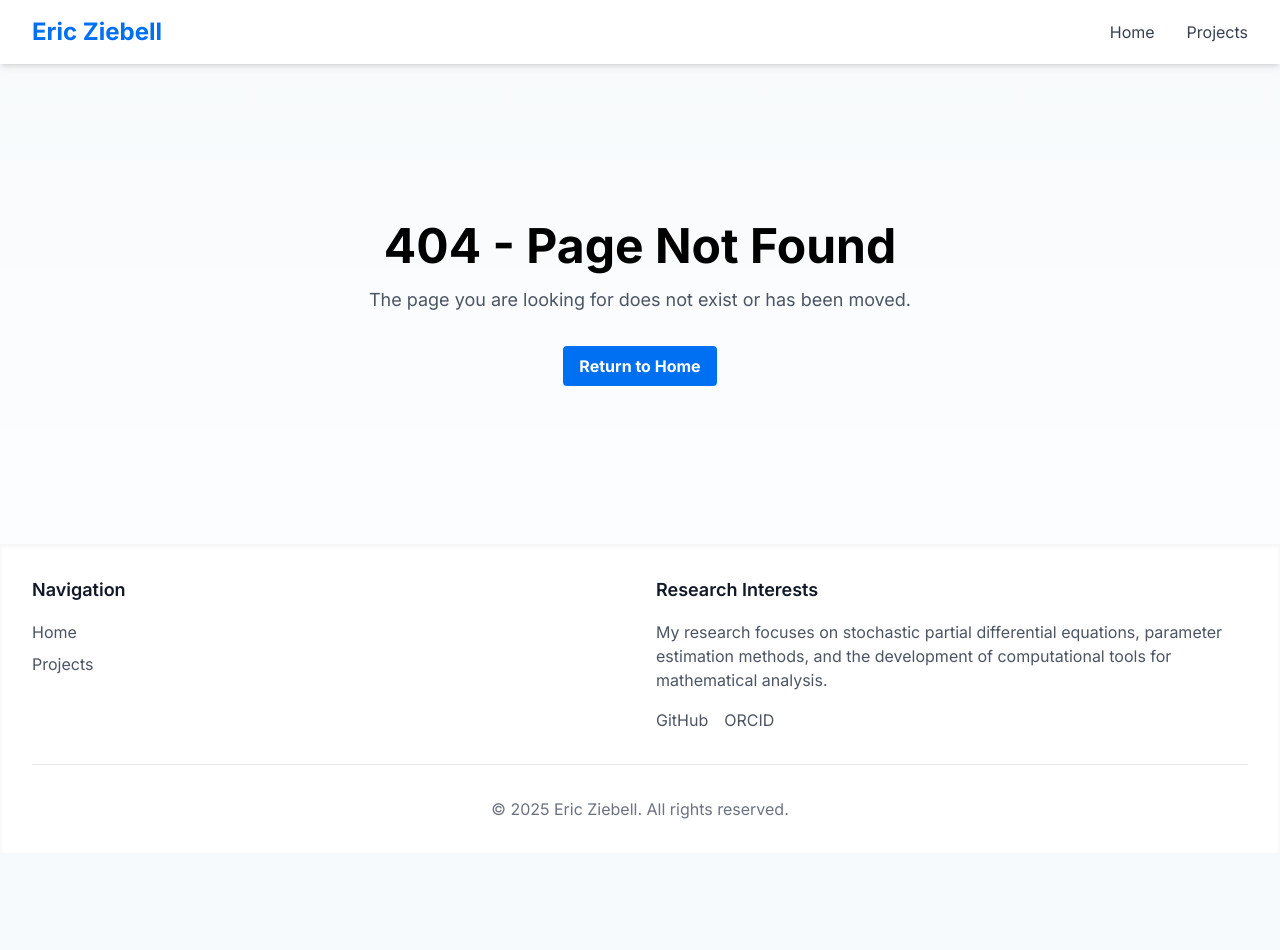
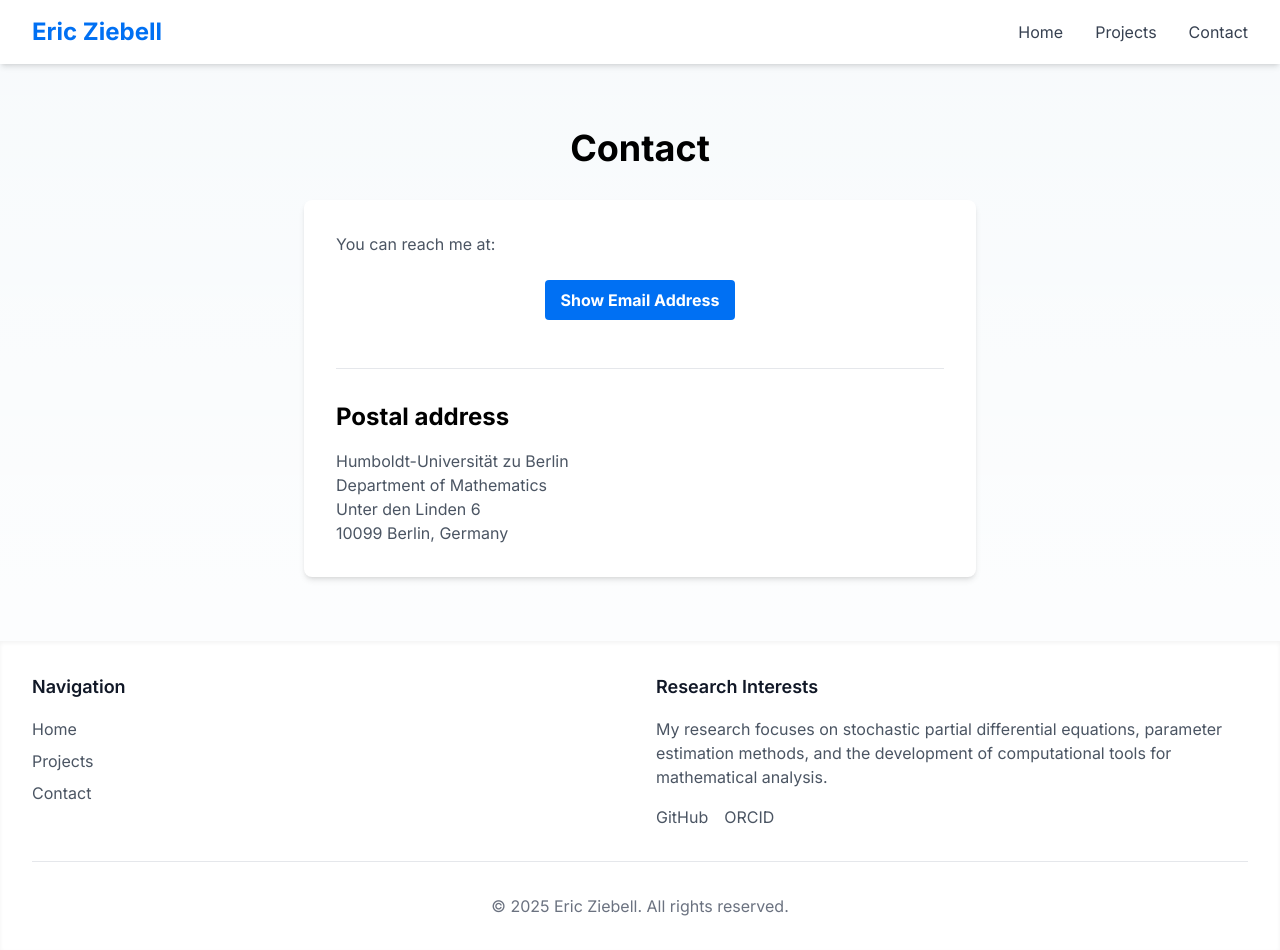
Before and after one commit to ziebelle/ziebelle.github.io, a Next.js app: page /contact in a window 1280 px wide. Before the commit this address had no page. Before the commit the page ends 853 px from the top, so only its background shows below. Built offline with nearby package versions, Linux system fonts and the light colour scheme.

Commit message:
Add a small contact page

```diff
--- a/app/components/Footer.tsx
+++ b/app/components/Footer.tsx
@@ -21,6 +21,11 @@ const Footer = () => {
                             <li>
                                 <Link href="/projects" className="text-gray-600 hover:text-primary dark:text-gray-400 dark:hover:text-primary">
                                     Projects
+                                </Link>
+                            </li>
+                            <li>
+                                <Link href="/contact" className="text-gray-600 hover:text-primary dark:text-gray-400 dark:hover:text-primary">
+                                    Contact
                                 </Link>
                             </li>
                         </ul>
--- a/app/components/Navbar.tsx
+++ b/app/components/Navbar.tsx
@@ -27,6 +27,9 @@ const Navbar = () => {
                         </Link>
                         <Link href="/projects" className="text-gray-700 hover:text-primary dark:text-gray-300 dark:hover:text-primary">
                             Projects
+                        </Link>
+                        <Link href="/contact" className="text-gray-700 hover:text-primary dark:text-gray-300 dark:hover:text-primary">
+                            Contact
                         </Link>
                     </div>
 
@@ -61,6 +64,9 @@ const Navbar = () => {
                         <Link href="/projects" className="block px-3 py-2 rounded-md text-base font-medium text-gray-700 hover:text-primary hover:bg-gray-50 dark:text-gray-300 dark:hover:text-primary dark:hover:bg-gray-800">
                             Projects
                         </Link>
+                        <Link href="/contact" className="block px-3 py-2 rounded-md text-base font-medium text-gray-700 hover:text-primary hover:bg-gray-50 dark:text-gray-300 dark:hover:text-primary dark:hover:bg-gray-800">
+                            Contact
+                        </Link>
                     </div>
                 </div>
             )}
--- /dev/null
+++ b/app/contact/page.tsx
@@ -0,0 +1,48 @@
+'use client';
+
+import { useState } from 'react';
+
+export default function ContactPage() {
+    const [isEmailVisible, setIsEmailVisible] = useState(false);
+
+    return (
+        <div className="py-16">
+            <div className="section-container">
+                <div className="max-w-2xl mx-auto">
+                    <h1 className="text-4xl font-bold mb-8 text-center">Contact</h1>
+
+                    <div className="bg-white dark:bg-dark rounded-lg shadow-md p-8">
+                        <p className="text-gray-600 dark:text-gray-400 mb-6">
+                            You can reach me at:
+                        </p>
+
+                        <div className="flex flex-col items-center space-y-4">
+                            {!isEmailVisible ? (
+                                <button
+                                    onClick={() => setIsEmailVisible(true)}
+                                    className="btn-primary"
+                                >
+                                    Show Email Address
+                                </button>
+                            ) : (
+                                <p className="text-primary text-lg font-medium select-all">
+                                    ziebelle (at) hu-berlin.de
+                                </p>
+                            )}
+                        </div>
+
+                        <div className="mt-12 pt-8 border-t border-gray-200 dark:border-gray-700">
+                            <h2 className="text-2xl font-bold mb-4">Postal address</h2>
+                            <p className="text-gray-600 dark:text-gray-400">
+                                Humboldt-Universität zu Berlin<br />
+                                Department of Mathematics<br />
+                                Unter den Linden 6<br />
+                                10099 Berlin, Germany
+                            </p>
+                        </div>
+                    </div>
+                </div>
+            </div>
+        </div>
+    );
+}
```
